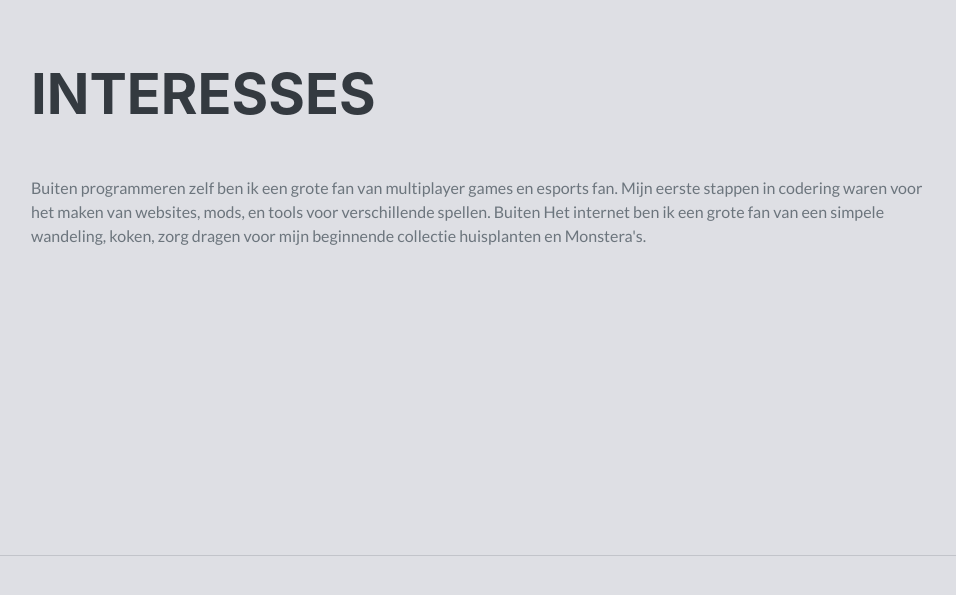
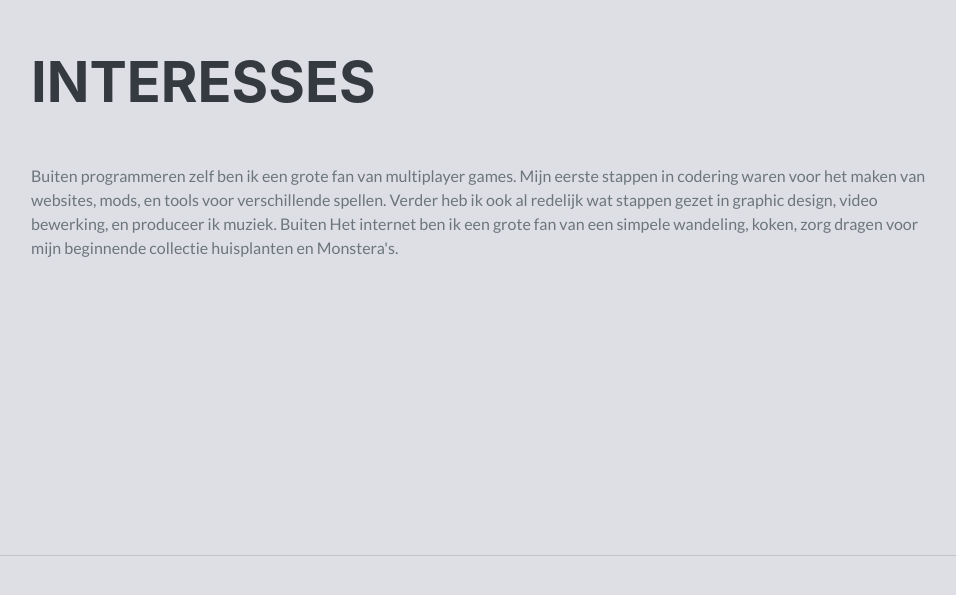
Before and after one commit to Arnobw/resume, a plain HTML site: page index.html in a window 1280 px wide. Shown: the part 3867-4462 px from the top of the page, without its empty margins (289-1245 px from the left). Drawn offline with nearby package versions, Linux system fonts and the light colour scheme; a web font is replaced by a local one.

Commit message:
nog wat leuke hobby

```diff
--- a/index.html
+++ b/index.html
@@ -209,7 +209,7 @@
             <section class="resume-section" id="interesses">
                 <div class="resume-section-content">
                     <h2 class="mb-5">Interesses</h2>
-                    Buiten programmeren zelf ben ik een grote fan van multiplayer games en esports fan. Mijn eerste stappen in codering waren voor het maken van websites, mods, en tools voor verschillende spellen. Buiten Het internet ben ik een grote fan van een simpele wandeling, koken, zorg dragen voor mijn beginnende collectie huisplanten en Monstera's.
+                    Buiten programmeren zelf ben ik een grote fan van multiplayer games. Mijn eerste stappen in codering waren voor het maken van websites, mods, en tools voor verschillende spellen. Verder heb ik ook al redelijk wat stappen gezet in graphic design, video bewerking, en produceer ik muziek. Buiten Het internet ben ik een grote fan van een simpele wandeling, koken, zorg dragen voor mijn beginnende collectie huisplanten en Monstera's.
                 </div>
             </section>
             <hr class="m-0" />
```
